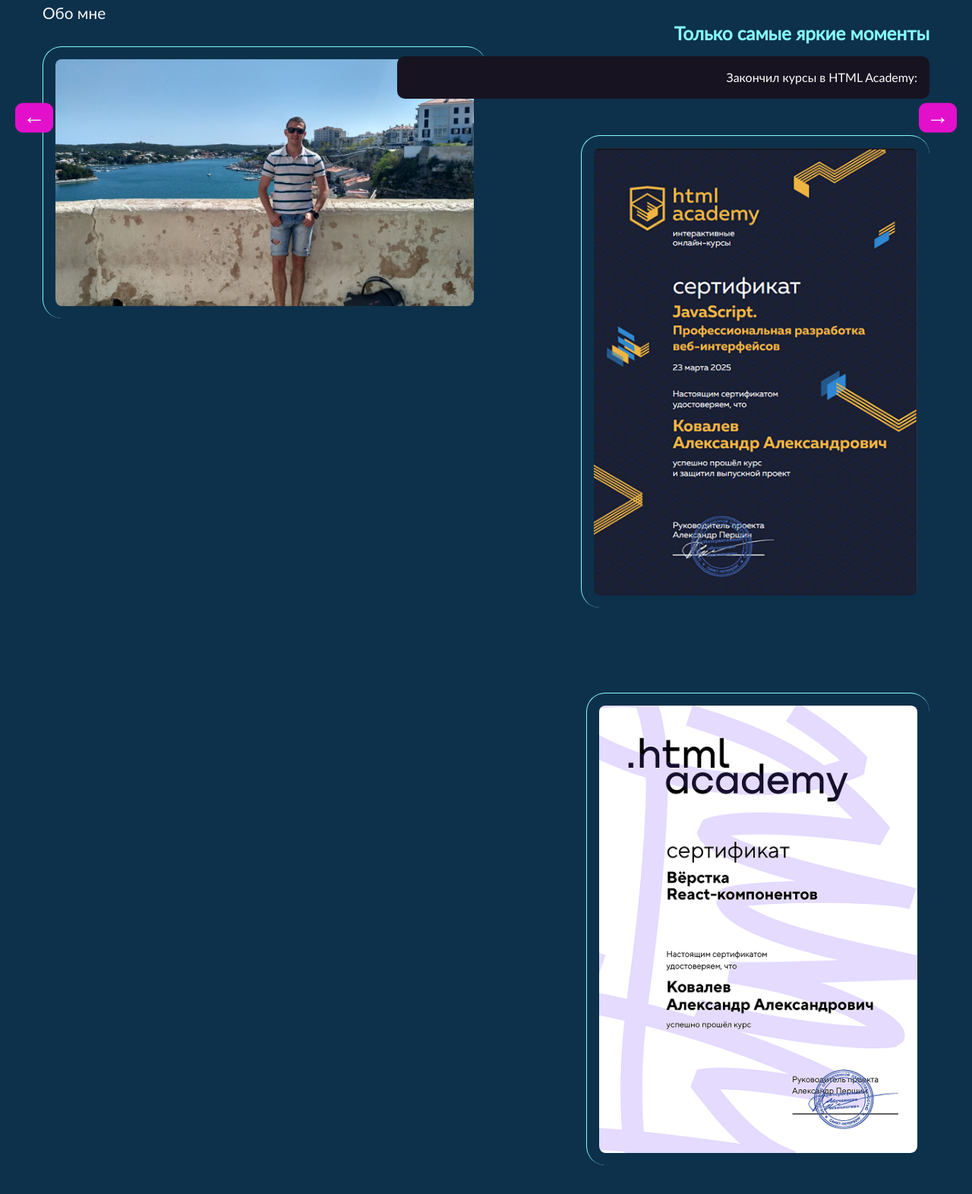
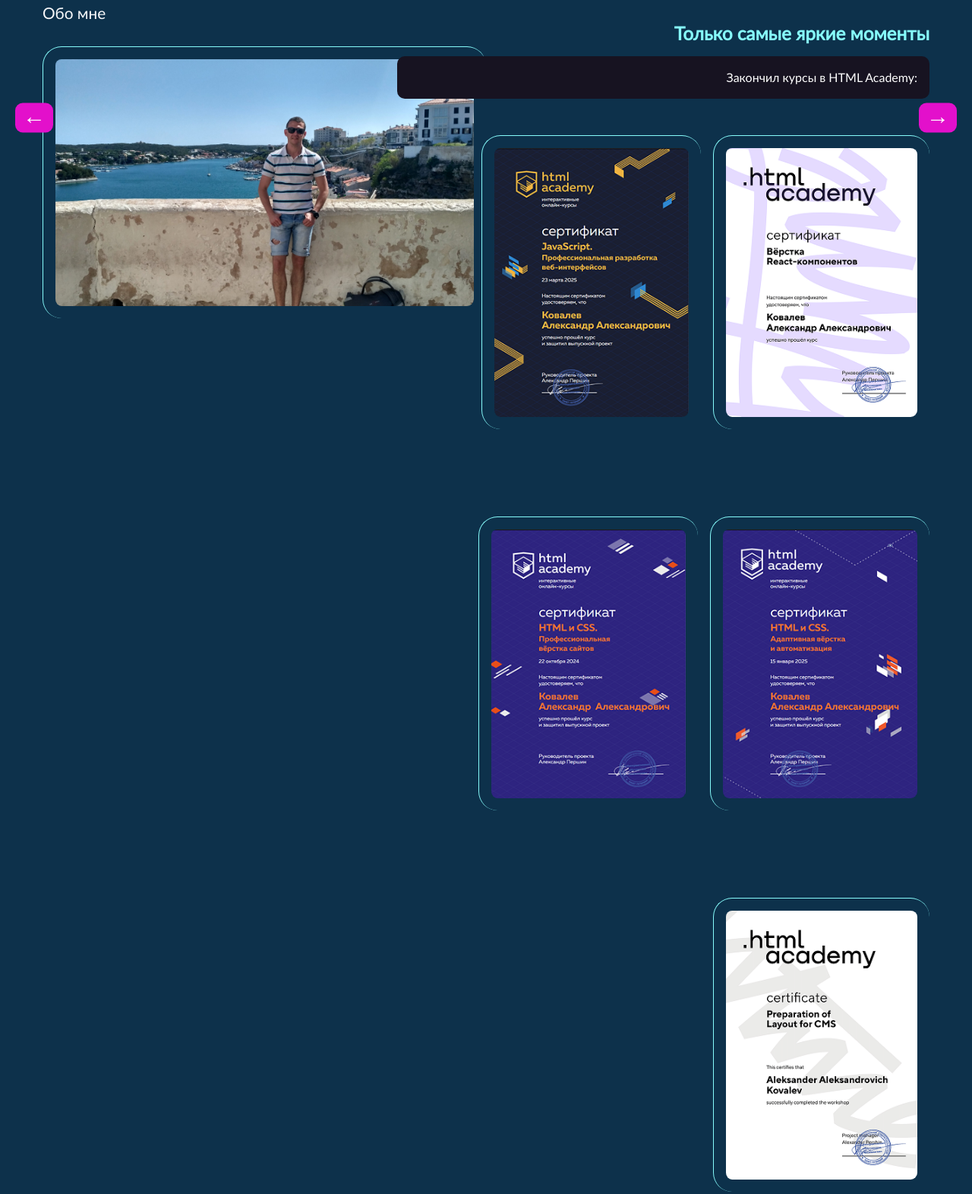
Before and after one commit to alexanderVLG/portfolio-website, a plain HTML site: page about.html in a window 1280 px wide. Shown: the part 245-1817 px from the top of the page at 76% size. Drawn offline with Linux system fonts and the light colour scheme.

Commit message:
добавляет картинки для мобильных.

```diff
--- a/about.html
+++ b/about.html
@@ -60,11 +60,31 @@
 					<div class="glide">
 						<div class="glide__track" data-glide-el="track">
 							<ul class="glide__slides">
-								<li class="glide__slide"><img class="glide__slide-image" src="./img/certificates-png/javascript.png" alt="Сертификат об окончании курса."></li>
-								<li class="glide__slide"><img class="glide__slide-image" src="./img/certificates-png/react-certificate.png" alt="Сертификат об окончании курса."></li>
-								<li class="glide__slide"><img class="glide__slide-image" src="./img/certificates-png/html-css.png" alt="Сертификат об окончании курса."></li>
-								<li class="glide__slide"><img class="glide__slide-image" src="./img/certificates-png/adaptive.png" alt="Сертификат об окончании курса."></li>
-								<li class="glide__slide"><img class="glide__slide-image" src="./img/certificates-png/preparation-layout-for-CMS.png" alt="Сертификат об окончании курса."></li>
+								<li class="glide__slide">
+									<picture>
+										<img class="glide__slide-image" src="./img/certificates-png/certificate-mobile/javascript-mobile.png" alt="Сертификат об окончании курса." width="280" height="387">
+									</picture>
+								</li>
+								<li class="glide__slide">
+									<picture>
+										<img class="glide__slide-image" src="./img/certificates-png/certificate-mobile/react-certificate-mobile.png" alt="Сертификат об окончании курса." width="280" height="387">
+									</picture>
+								</li>
+								<li class="glide__slide">
+									<picture>
+										<img class="glide__slide-image" src="./img/certificates-png/certificate-mobile/html-css-mobile.png" alt="Сертификат об окончании курса." width="280" height="387">
+									</picture>
+								</li>
+								<li class="glide__slide">
+									<picture>
+										<img class="glide__slide-image" src="./img/certificates-png/certificate-mobile/adaptive-mobile.png" alt="Сертификат об окончании курса." width="280" height="387">
+									</picture>
+								</li>
+								<li class="glide__slide">
+									<picture>
+										<img class="glide__slide-image" src="./img/certificates-png/certificate-mobile/cms-mobile.png" alt="Сертификат об окончании курса." width="280" height="387">
+									</picture>
+								</li>
 							</ul>
 						</div>
 
--- a/css/style.css
+++ b/css/style.css
@@ -458,8 +458,6 @@ footer ul {
 .glide__slide-image {
   margin: 2rem 0 4rem 0;
   padding: 1rem;
-  width: fit-content;
-  height: 622px;
   border-left: 1px solid var(--aqua);
   border-top: 1px solid var(--aqua);
   border-radius: 25px;
```
Also changed, not shown: index.html (+25 -5 lines), img/certificates-png/certificate-mobile/adaptive-mobile.png (added), img/certificates-png/certificate-mobile/cms-mobile.png (added), img/certificates-png/certificate-mobile/html-css-mobile.png (added), img/certificates-png/certificate-mobile/javascript-mobile.png (added), img/certificates-png/certificate-mobile/react-certificate-mobile.png (added).
